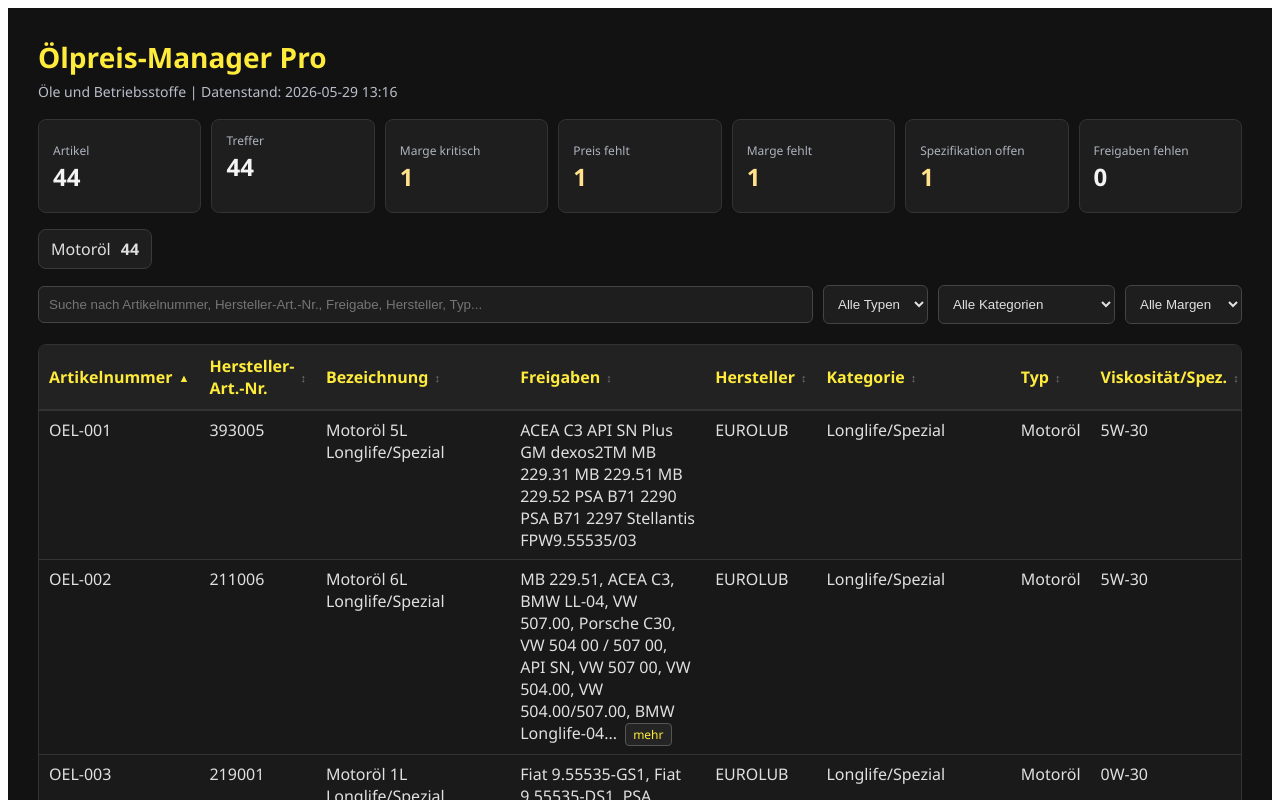
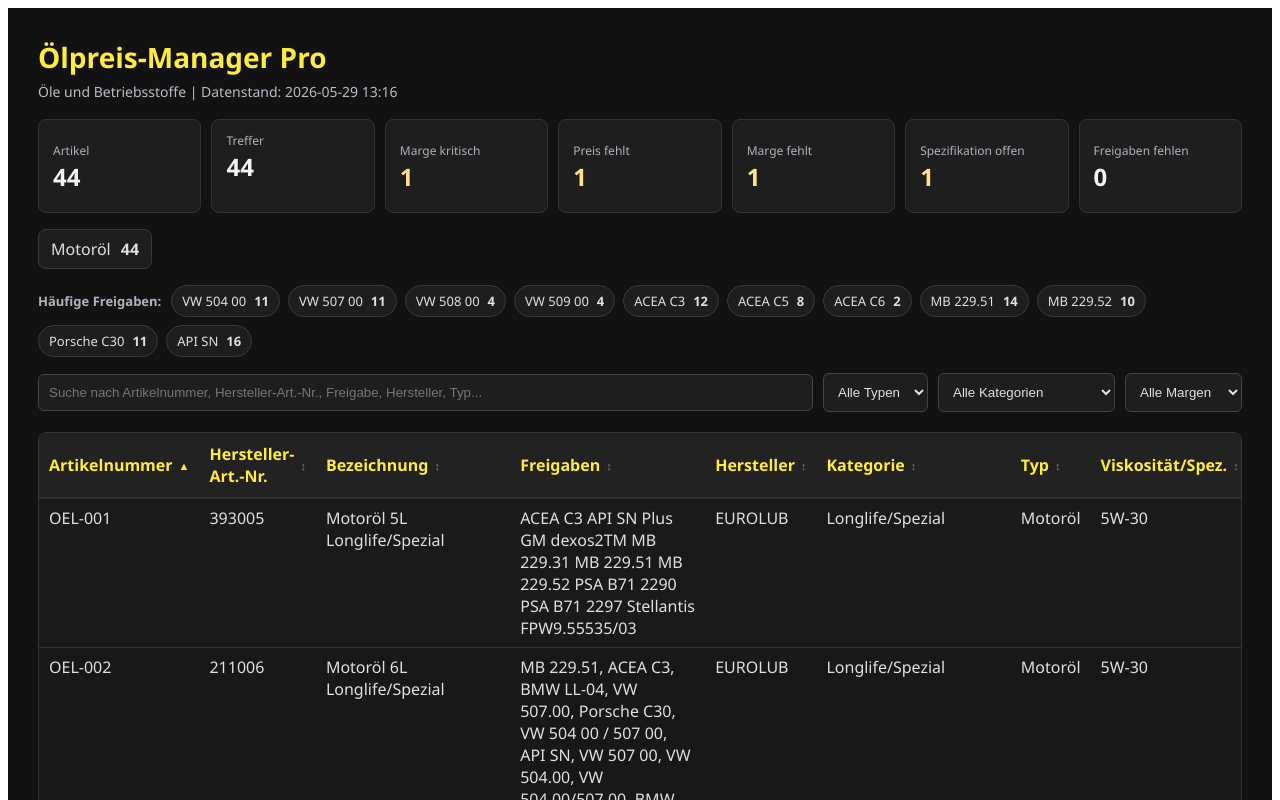
Before and after one commit to McLovin84de/Oelpreis-Manager-Pro, a React (Vite) app: page / in a window 1280 px wide. Shown: the top 800 px of the page. Built offline with nearby package versions, Linux system fonts and the light colour scheme.

Commit message:
UI: Freigaben als Schnellfilter anbieten

```diff
--- a/src/App.jsx
+++ b/src/App.jsx
@@ -15,6 +15,19 @@ const issueFilterLabels = {
   freigabenFehlen: "Freigaben fehlen",
   typPruefen: "Typ prüfen",
 };
+const quickFreigabeCandidates = [
+  { label: "VW 504 00", query: "50400" },
+  { label: "VW 507 00", query: "50700" },
+  { label: "VW 508 00", query: "50800" },
+  { label: "VW 509 00", query: "50900" },
+  { label: "ACEA C3", query: "acea c3" },
+  { label: "ACEA C5", query: "acea c5" },
+  { label: "ACEA C6", query: "acea c6" },
+  { label: "MB 229.51", query: "22951" },
+  { label: "MB 229.52", query: "22952" },
+  { label: "Porsche C30", query: "porsche c30" },
+  { label: "API SN", query: "api sn" },
+];
 
 function App() {
   const [data, setData] = useState({ stand_datum: "Unbekannt", daten: [] });
@@ -550,6 +563,12 @@ function App() {
   const fluidTypeCounts = fluidTypeOrder
     .map((type) => ({ type, count: data.daten.filter((oil) => oil.fluid_typ === type).length }))
     .filter((item) => item.count > 0);
+  const quickFreigabeChips = quickFreigabeCandidates
+    .map((chip) => ({
+      ...chip,
+      count: data.daten.filter((oil) => oil.search_text.includes(normalizeSearchText(chip.query))).length,
+    }))
+    .filter((chip) => chip.count > 0);
 
   const resetControls = () => {
     setSearch("");
@@ -564,6 +583,11 @@ function App() {
   const applyFluidTypeFilter = (fluidTyp) => {
     setSearch("");
     setFilters({ ...getDefaultFilters(), fluidTyp });
+  };
+
+  const applyQuickFreigabe = (query) => {
+    setSearch(query);
+    setFilters(getDefaultFilters());
   };
 
   const renderStatCard = ({ label, value, isWarning, isActive, onClick, title }) => {
@@ -686,6 +710,27 @@ function App() {
               <strong>{count}</strong>
             </button>
           ))}
+        </div>
+      ) : null}
+
+      {quickFreigabeChips.length > 0 ? (
+        <div style={styles.quickFilterRow}>
+          <span style={styles.quickFilterLabel}>Häufige Freigaben:</span>
+          {quickFreigabeChips.map((chip) => {
+            const isActive = normalizeSearchText(search) === normalizeSearchText(chip.query);
+            return (
+              <button
+                key={chip.label}
+                type="button"
+                onClick={() => applyQuickFreigabe(chip.query)}
+                style={{ ...styles.quickFilterButton, ...(isActive ? styles.quickFilterButtonActive : null) }}
+                title={`${chip.label} suchen`}
+              >
+                <span>{chip.label}</span>
+                <strong>{chip.count}</strong>
+              </button>
+            );
+          })}
         </div>
       ) : null}
 
@@ -874,6 +919,32 @@ const styles = {
     backgroundColor: "#272410",
     color: "#ffeb3b",
   },
+  quickFilterRow: {
+    display: "flex",
+    flexWrap: "wrap",
+    alignItems: "center",
+    gap: "8px",
+    marginBottom: "16px",
+  },
+  quickFilterLabel: { color: "#aeb4be", fontSize: "13px", fontWeight: 700, marginRight: "2px" },
+  quickFilterButton: {
+    display: "inline-flex",
+    alignItems: "center",
+    gap: "8px",
+    border: "1px solid #3a3a3a",
+    borderRadius: "999px",
+    padding: "6px 10px",
+    backgroundColor: "#1e1e1e",
+    color: "#e0e0e0",
+    cursor: "pointer",
+    font: "inherit",
+    fontSize: "13px",
+  },
+  quickFilterButtonActive: {
+    borderColor: "#ffeb3b",
+    backgroundColor: "#272410",
+    color: "#ffeb3b",
+  },
   toolbar: { display: "flex", flexWrap: "wrap", gap: "10px", alignItems: "center", marginBottom: "20px" },
   search: {
     flex: "1 1 420px",
```
Also changed, not shown: 1 other file (tests, documents, lock files or other folders).
